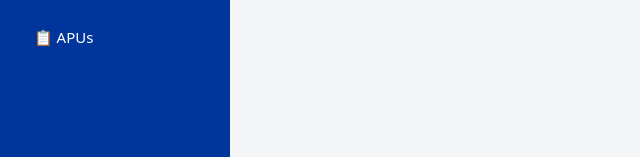
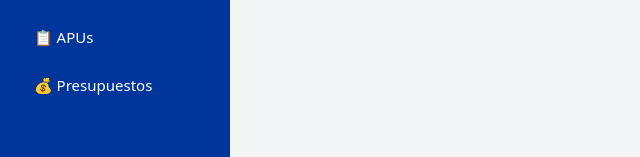
Before and after one commit to j-montoya-ei/Proyectos-EI, a Next.js app: page / in a window 1280 px wide. Shown: the part 496-653 px from the top of the page, without its empty margins (0-640 px from the left). Built offline with nearby package versions, Linux system fonts and the light colour scheme; no server answers; the database is empty.

Commit message:
Update layout.js

```diff
--- a/src/app/layout.js
+++ b/src/app/layout.js
@@ -24,6 +24,7 @@ export default function RootLayout({ children }) {
               <a href="/equipo-herramienta" style={linkStyle}>🛠️ Equipo y herramienta</a>
               <a href="/diseno" style={linkStyle}>📐 Diseño y trámites</a>
               <a href="/apus" style={linkStyle}>📋 APUs</a>
+              <a href="/presupuestos" style={linkStyle}>💰 Presupuestos</a>
             </nav>
           </aside>
           <main style={{ flex: 1, background: "#f4f5f7", padding: 40, color: "#1a1a1a" }}>
```
